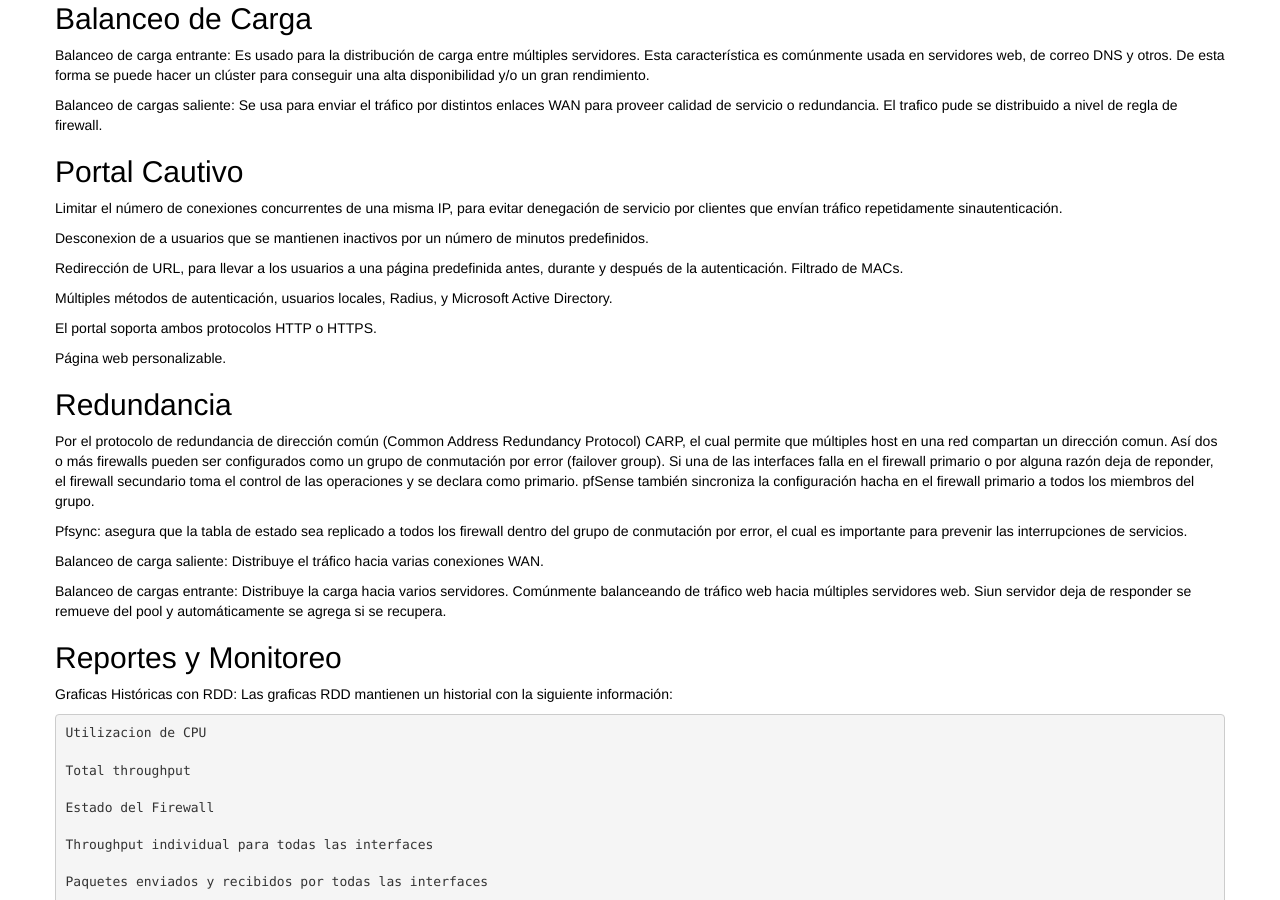
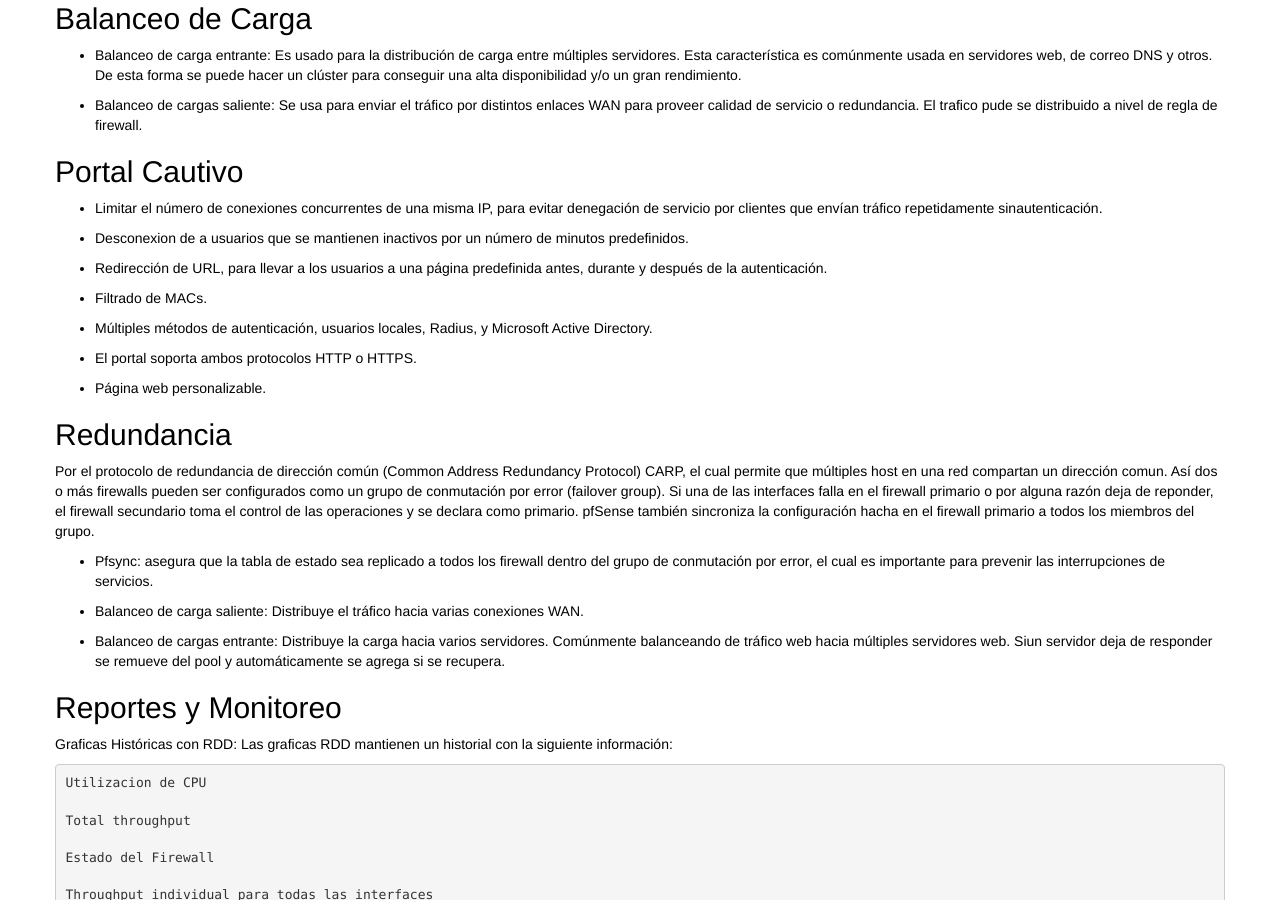
Before and after one commit to Covetel/Covetel.github.io, a Jekyll site: the page built from _posts/2014-04-25-Sistema-de-gestion-de-seguridad-perimetral.markdown, in a window 1280 px wide and 900 px high, scrolled down 1321 px. Built offline with Jekyll 4.4.1, drawn with Linux system fonts in a browser that asks for light colours; Markdown is read by kramdown in place of the engine named in the settings; some of the changed lines change nothing that is shown.

Commit message:
Listando caracteristicas del contenido usando veñetas

```diff
--- a/_posts/2014-04-25-Sistema-de-gestion-de-seguridad-perimetral.markdown
+++ b/_posts/2014-04-25-Sistema-de-gestion-de-seguridad-perimetral.markdown
@@ -13,58 +13,59 @@ pfSense es una solución informática de código abierto, basado en FreeBSD, el
 
 ###Firewall
 
-Filtrado por dirección IP origen y destino, por origen y destino de protocolos.
+* Filtrado por dirección IP origen y destino, por origen y destino de protocolos.
 
-Capaz de limitar las conexiones simultáneas por regla.
+* Capaz de limitar las conexiones simultáneas por regla.
 
-Utiliza p0f, un avanzado sistema de detección de sistemas Operativos basados en el fingerprinting OS.
+* Utiliza p0f, un avanzado sistema de detección de sistemas Operativos basados en el fingerprinting OS.
 
-Habilitar el log para el tráfico que concuerda con una regla del firewall.
+* Habilitar el log para el tráfico que concuerda con una regla del firewall.
 
-Ruteo flexible para elegir a una puerta de enlace (Gateway) función del estado de una regla (por balanceo de carga, failover, múltiples rutas WAN etc.)
+* Ruteo flexible para elegir a una puerta de enlace (Gateway) función del estado de una regla (por balanceo de carga, failover, múltiples rutas WAN etc.)
 
-Alias que permiten agrupar y nombrar IPs, Redes, y puertos. Esto ayuda a mantener su conjunto de reglas de cortafuegos limpio y fácil de entender,especialmente en entornos con múltiples IPs públicas y varios servidores.
+* Alias que permiten agrupar y nombrar IPs, Redes, y puertos. Esto ayuda a mantener su conjunto de reglas de cortafuegos limpio y fácil de entender,especialmente en entornos con múltiples IPs públicas y varios servidores.
 
-Capaz de filtrar en capa 2.
+* Capaz de filtrar en capa 2.
 
-Normalización de paquetes el cual protege a sistemas operativos que no manejan bien la fragmentación de paquetes.
+* Normalización de paquetes el cual protege a sistemas operativos que no manejan bien la fragmentación de paquetes.
 
-Deshabilitar el filtrado para fungir únicamente como Router.
+* Deshabilitar el filtrado para fungir únicamente como Router.
 
 ##Balanceo de Carga
 
-Balanceo de carga entrante: Es usado para la distribución de carga entre múltiples servidores. Esta característica es comúnmente usada en servidores web, de correo DNS y otros. De esta forma se puede hacer un clúster para conseguir una alta disponibilidad y/o un gran rendimiento.
+* Balanceo de carga entrante: Es usado para la distribución de carga entre múltiples servidores. Esta característica es comúnmente usada en servidores web, de correo DNS y otros. De esta forma se puede hacer un clúster para conseguir una alta disponibilidad y/o un gran rendimiento.
 
-Balanceo de cargas saliente: Se usa para enviar el tráfico por distintos enlaces WAN para proveer calidad de servicio o redundancia. El trafico pude se distribuido a nivel de regla de firewall.
+* Balanceo de cargas saliente: Se usa para enviar el tráfico por distintos enlaces WAN para proveer calidad de servicio o redundancia. El trafico pude se distribuido a nivel de regla de firewall.
 
 ##Portal Cautivo
 
-Limitar el número de conexiones concurrentes de una misma IP, para evitar denegación de servicio por clientes que envían tráfico repetidamente sinautenticación.
+* Limitar el número de conexiones concurrentes de una misma IP, para evitar denegación de servicio por clientes que envían tráfico repetidamente sinautenticación.
 
-Desconexion de a usuarios que se mantienen inactivos por un número de minutos predefinidos.
+* Desconexion de a usuarios que se mantienen inactivos por un número de minutos predefinidos.
 
-Redirección de URL, para llevar a los usuarios a una página predefinida antes, durante y después de la autenticación.
-Filtrado de MACs.
+* Redirección de URL, para llevar a los usuarios a una página predefinida antes, durante y después de la autenticación.
 
-Múltiples métodos de autenticación, usuarios locales, Radius, y Microsoft Active Directory.
+* Filtrado de MACs.
 
-El portal soporta ambos protocolos HTTP o HTTPS.
+* Múltiples métodos de autenticación, usuarios locales, Radius, y Microsoft Active Directory.
 
-Página web personalizable.
+* El portal soporta ambos protocolos HTTP o HTTPS.
+
+* Página web personalizable.
 
 ##Redundancia
 
 Por el protocolo de redundancia de dirección común (Common Address Redundancy Protocol) CARP, el cual permite que múltiples host en una red compartan un dirección comun. Así dos o más firewalls pueden ser configurados como un grupo de conmutación por error (failover group). Si una de las interfaces falla en el firewall primario o por alguna razón deja de reponder, el firewall secundario toma el control de las operaciones y se declara como primario. pfSense también sincroniza la configuración hacha en el firewall primario a todos los miembros del grupo.
 
-Pfsync: asegura que la tabla de estado sea replicado a todos los firewall dentro del grupo de conmutación por error, el cual es importante para prevenir las interrupciones de servicios.
+* Pfsync: asegura que la tabla de estado sea replicado a todos los firewall dentro del grupo de conmutación por error, el cual es importante para prevenir las interrupciones de servicios.
 
-Balanceo de carga saliente: Distribuye el tráfico hacia varias conexiones WAN.
+* Balanceo de carga saliente: Distribuye el tráfico hacia varias conexiones WAN.
 
-Balanceo de cargas entrante: Distribuye la carga hacia varios servidores. Comúnmente balanceando de tráfico web hacia múltiples servidores web. Siun servidor deja de responder se remueve del pool y automáticamente se agrega si se recupera.
+* Balanceo de cargas entrante: Distribuye la carga hacia varios servidores. Comúnmente balanceando de tráfico web hacia múltiples servidores web. Siun servidor deja de responder se remueve del pool y automáticamente se agrega si se recupera.
 
 ##Reportes y Monitoreo
 
-Graficas Históricas con RDD: Las graficas RDD mantienen un historial con la siguiente información:
+ Graficas Históricas con RDD: Las graficas RDD mantienen un historial con la siguiente información:
 
     Utilizacion de CPU
 
@@ -80,7 +81,7 @@ Graficas Históricas con RDD: Las graficas RDD mantienen un historial con la sig
 
     Manejo de tráfico y ancho de banda
 
-Información de Tiempo Real:
+ Información de Tiempo Real:
 
     Uso de la memoria CPU
 
```
